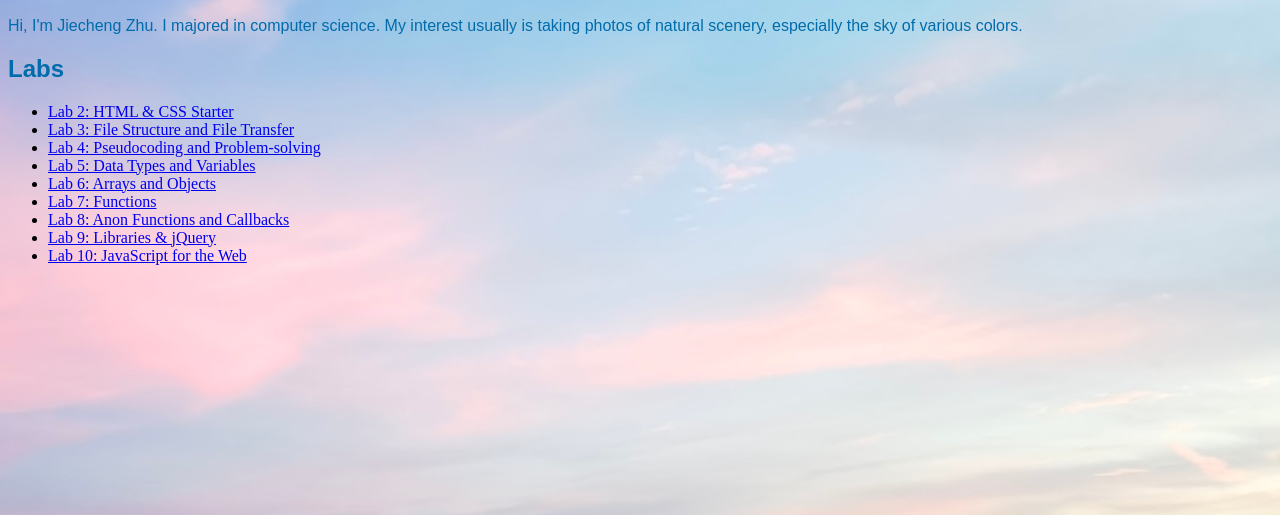
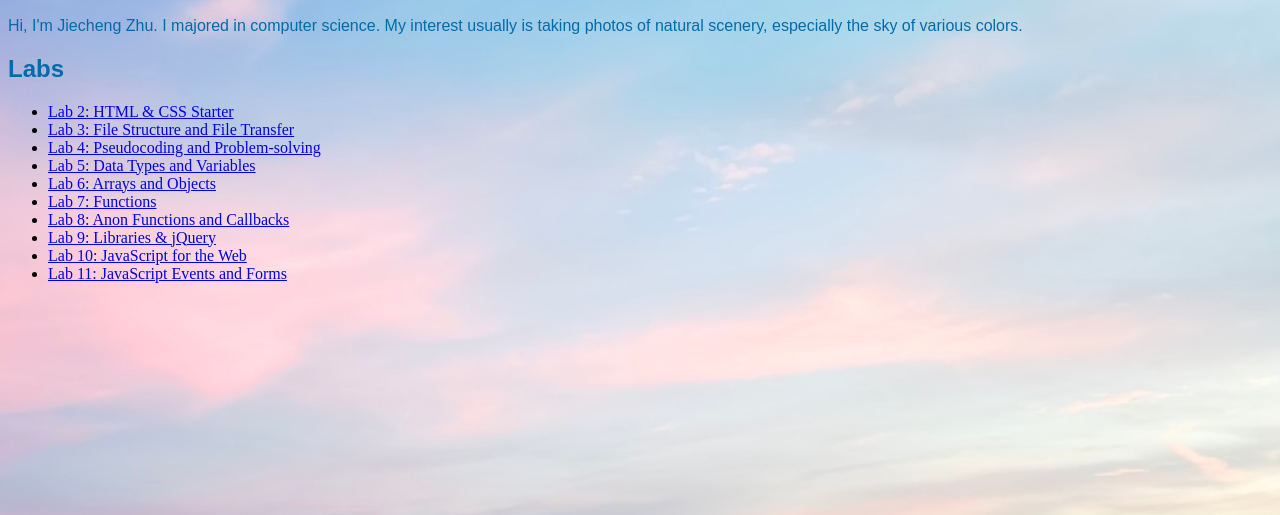
Before and after one commit to jz116/art101, a plain HTML site: page index.html in a window 1280 px wide. Shown: the part 285-800 px from the top of the page. Drawn offline with Linux system fonts and the light colour scheme.

Commit message:
Add lab11 link to homepage
Add lab11 link to homepage

```diff
--- a/index.html
+++ b/index.html
@@ -35,6 +35,7 @@
 			<li><a href="lab8/index.html">Lab 8: Anon Functions and Callbacks</a></li>
 			<li><a href="lab9/index.html">Lab 9: Libraries & jQuery</a></li>
 			<li><a href="lab10/index.html">Lab 10: JavaScript for the Web</a></li>
+			<li><a href="lab11/index.html">Lab 11: JavaScript Events and Forms</a></li>
 		</ul>
 	</div>
 </body>
```
